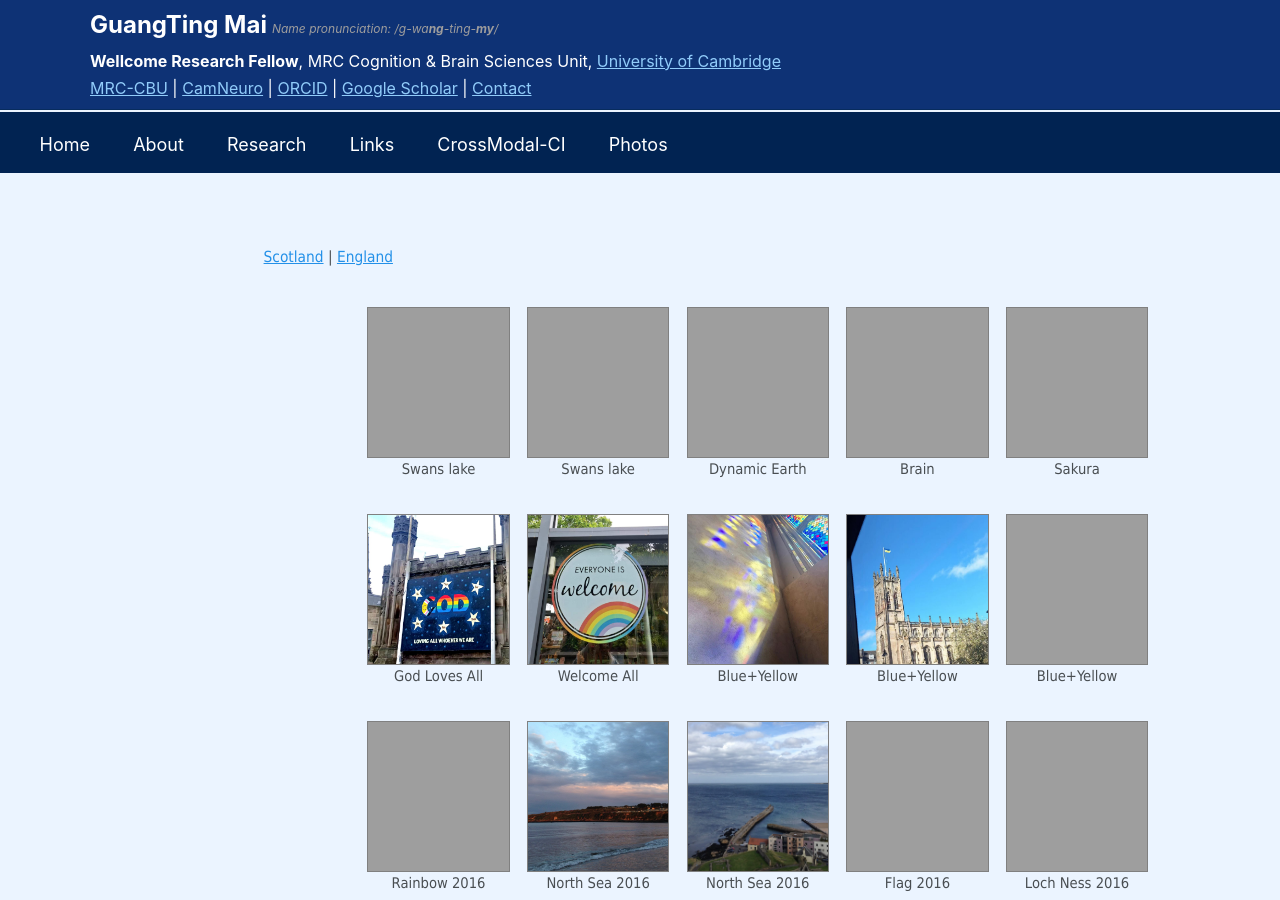
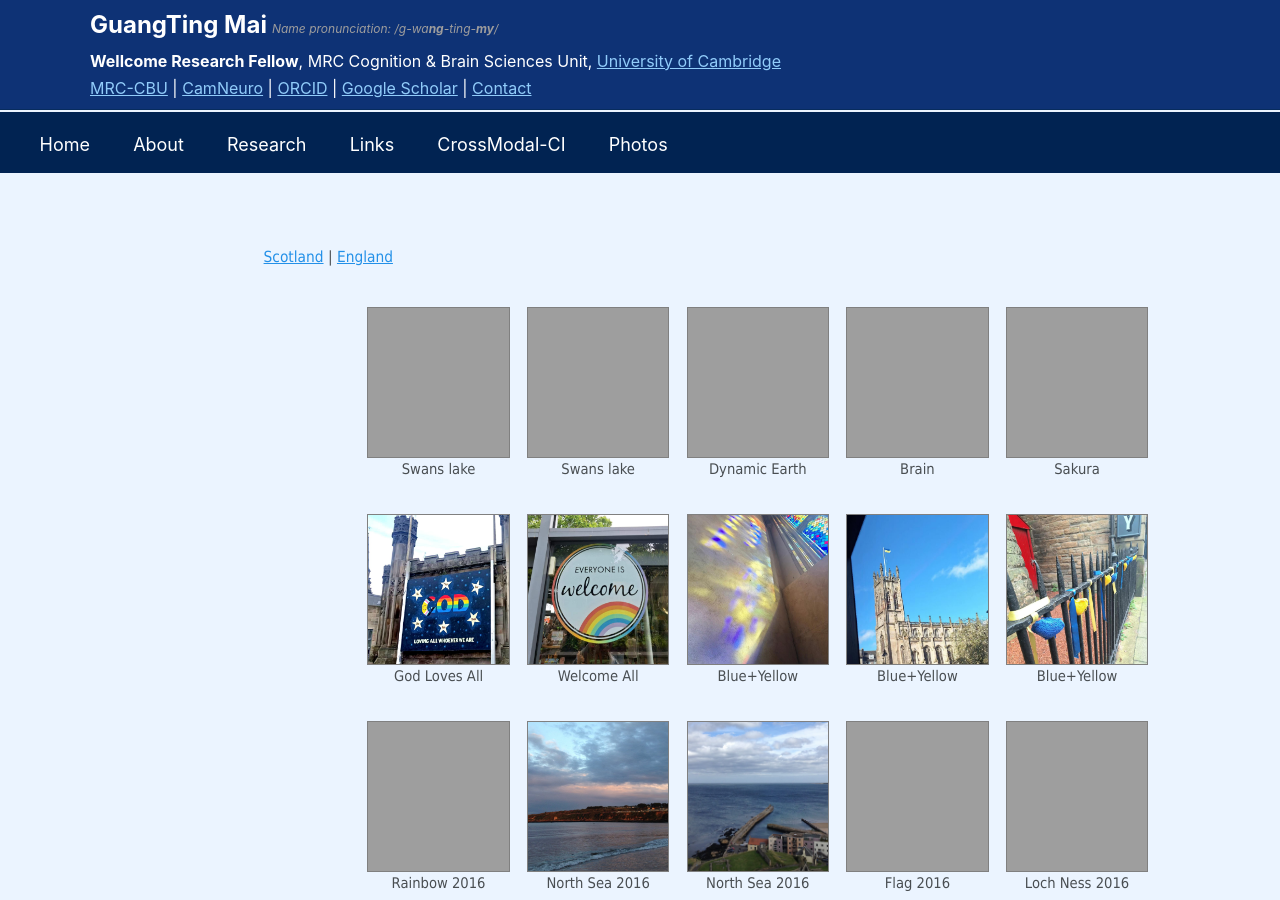
Before and after one commit to guangtingmai/guangtingmai.github.io, a Jekyll site: the page built from _pages/scotland-photos.html, in a window 1280 px wide and 900 px high. Built offline with Jekyll 4.4.1, drawn with Linux system fonts in a browser that asks for light colours.

Commit message:
Update scotland-photos.html

```diff
--- a/_pages/scotland-photos.html
+++ b/_pages/scotland-photos.html
@@ -19,7 +19,7 @@
   <div style="text-align:center; font-size:11pt; font-family:Tahoma"><p align="center"><img src="https://guangtingmai.github.io/images/edinburgh6.jpg" style="width:17ch;height:18ch;object-fit:cover;border:0.1rem solid gray;display:block;">Welcome All</p></div>
   <div style="text-align:center; font-size:11pt; font-family:Tahoma"><p align="center"><img src="https://guangtingmai.github.io/images/edinburgh7.jpg" style="width:17ch;height:18ch;object-fit:cover;border:0.1rem solid gray;display:block;">Blue+Yellow</p></div>
   <div style="text-align:center; font-size:11pt; font-family:Tahoma"><p align="center"><img src="https://guangtingmai.github.io/images/edinburgh8.jpg" style="width:17ch;height:18ch;object-fit:cover;border:0.1rem solid gray;display:block;">Blue+Yellow</p></div>
-  <div style="text-align:center; font-size:11pt; font-family:Tahoma"><p align="center"><img src="https://guangtingmai.github.io/images/edinburgh9.png" style="width:17ch;height:18ch;object-fit:cover;border:0.1rem solid gray;display:block;">Blue+Yellow</p></div>
+  <div style="text-align:center; font-size:11pt; font-family:Tahoma"><p align="center"><img src="https://guangtingmai.github.io/images/edinburgh9.jpg" style="width:17ch;height:18ch;object-fit:cover;border:0.1rem solid gray;display:block;">Blue+Yellow</p></div>
 </div>
 
 <div class="flex-row" style="gap:1.5ch !important;">
```
